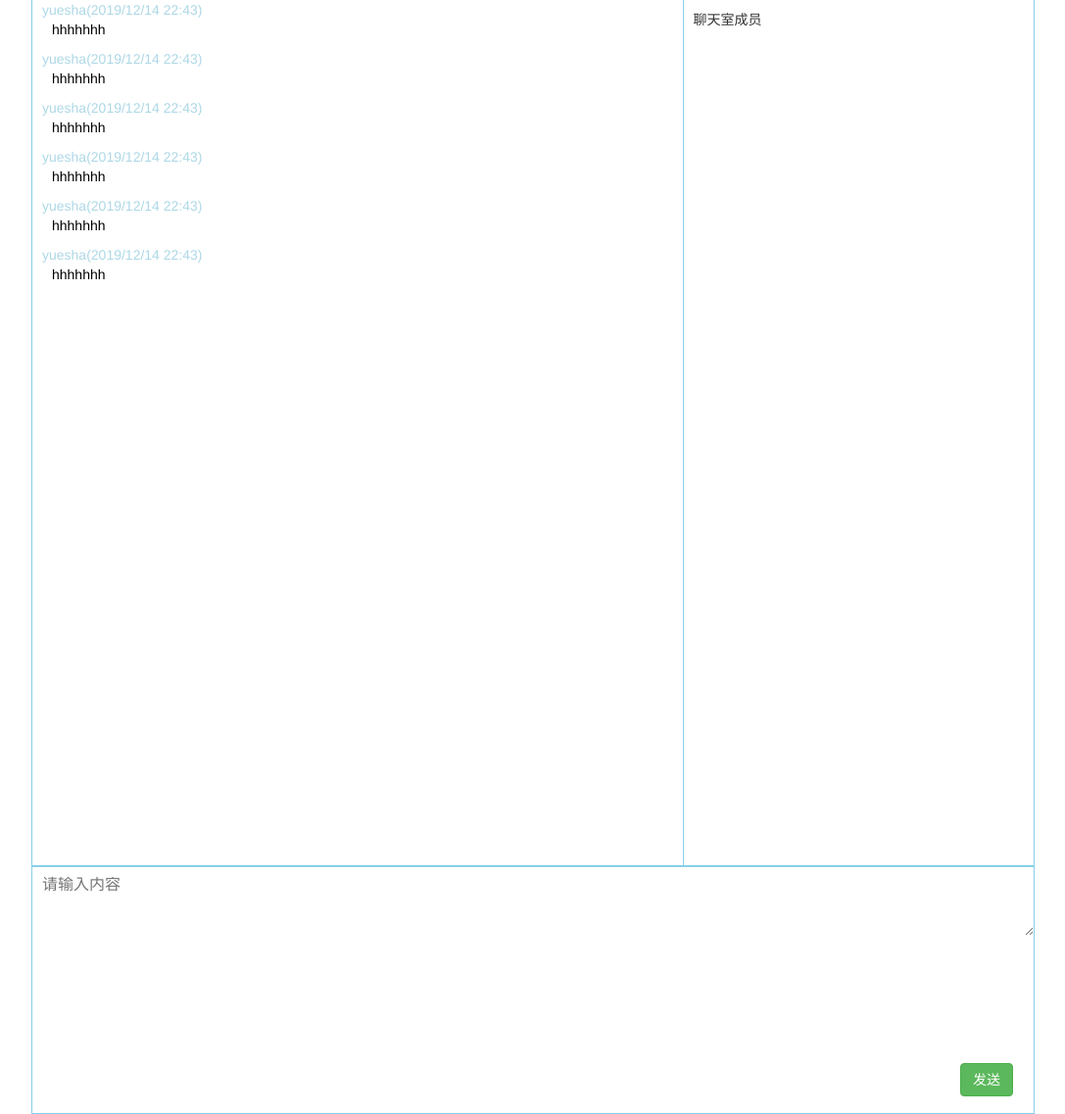
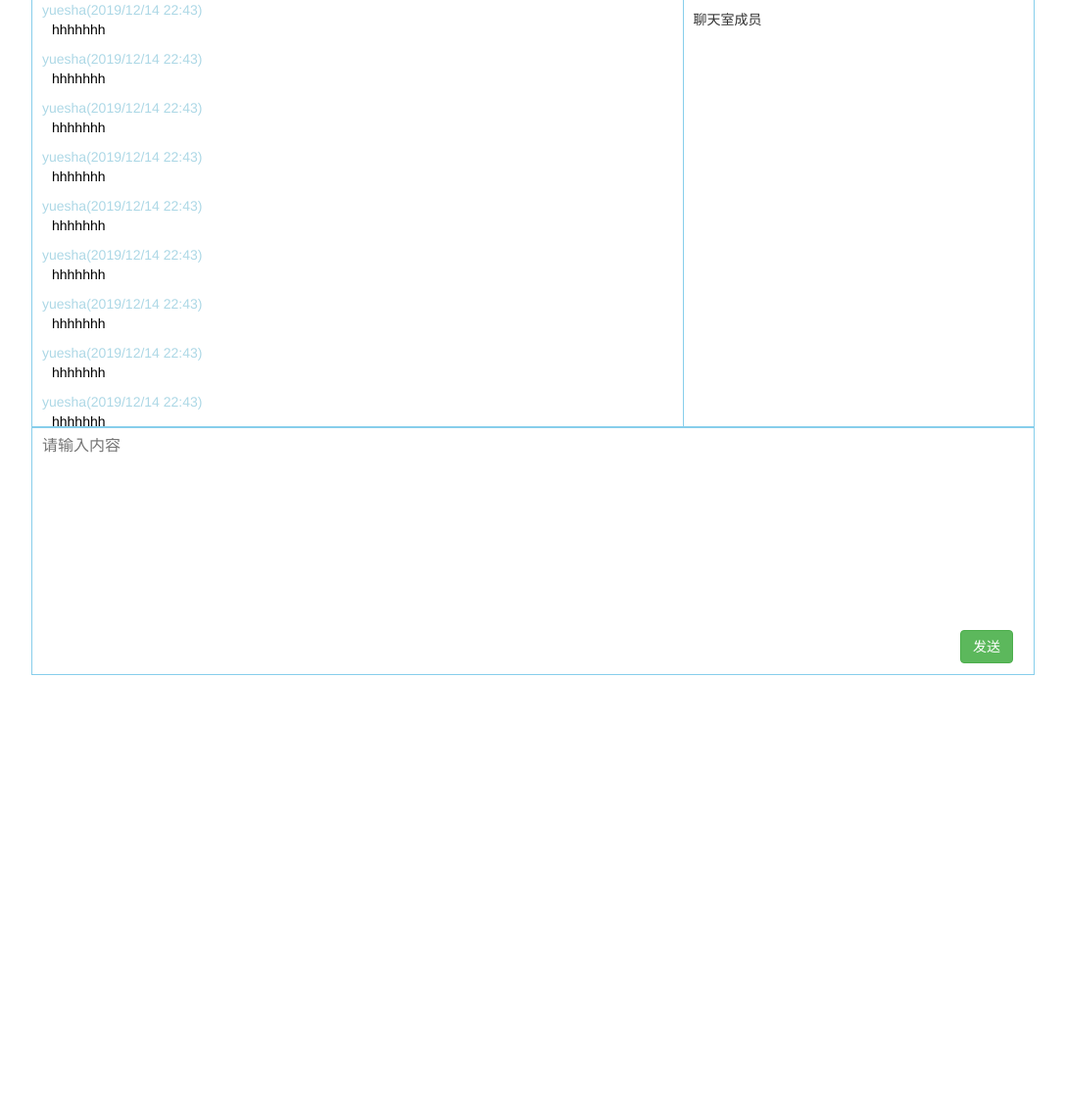
Before and after one commit to lyfdj/chatRoom, a PHP site: page /chatting.html in a window 1280 px wide. Shown: the part 128-1265 px from the top of the page at 98% size, without its empty margins (96-1183 px from the left). Run offline with PHP 8.4, Linux system fonts and the light colour scheme.

Commit message:
滚动条

```diff
--- a/chatting.html
+++ b/chatting.html
@@ -52,6 +52,83 @@
 				<p>hhhhhhh</p>
 			</div>
 		</div>
+		<div class="news">
+			<span>yuesha(2019/12/14 22:43)</span>
+			<div class="text">
+				<p>hhhhhhh</p>
+			</div>
+		</div>
+		<div class="news">
+			<span>yuesha(2019/12/14 22:43)</span>
+			<div class="text">
+				<p>hhhhhhh</p>
+			</div>
+		</div>
+		<div class="news">
+			<span>yuesha(2019/12/14 22:43)</span>
+			<div class="text">
+				<p>hhhhhhh</p>
+			</div>
+		</div>
+
+<div class="news">
+			<span>yuesha(2019/12/14 22:43)</span>
+			<div class="text">
+				<p>hhhhhhh</p>
+			</div>
+		</div>
+		<div class="news">
+			<span>yuesha(2019/12/14 22:43)</span>
+			<div class="text">
+				<p>hhhhhhh</p>
+			</div>
+		</div>
+		<div class="news">
+			<span>yuesha(2019/12/14 22:43)</span>
+			<div class="text">
+				<p>hhhhhhh</p>
+			</div>
+		</div>
+
+<div class="news">
+			<span>yuesha(2019/12/14 22:43)</span>
+			<div class="text">
+				<p>hhhhhhh</p>
+			</div>
+		</div>
+		<div class="news">
+			<span>yuesha(2019/12/14 22:43)</span>
+			<div class="text">
+				<p>hhhhhhh</p>
+			</div>
+		</div>
+		<div class="news">
+			<span>yuesha(2019/12/14 22:43)</span>
+			<div class="text">
+				<p>hhhhhhh</p>
+			</div>
+		</div>
+
+<div class="news">
+			<span>yuesha(2019/12/14 22:43)</span>
+			<div class="text">
+				<p>hhhhhhh</p>
+			</div>
+		</div>
+		<div class="news">
+			<span>yuesha(2019/12/14 22:43)</span>
+			<div class="text">
+				<p>hhhhhhh</p>
+			</div>
+		</div>
+		<div class="news">
+			<span>yuesha(2019/12/14 22:43)</span>
+			<div class="text">
+				<p>hhhhhhh</p>
+			</div>
+		</div>
+
+
 
 	</div>
 	<!-- 聊天室成员部分 -->
--- a/index.css
+++ b/index.css
@@ -16,7 +16,7 @@
 }
 .main{
 	width: 80vw;
-	height: 70vh;
+	height: 437px;
 	border: 1px solid skyblue;
 	margin: 0 auto;
 }
@@ -24,6 +24,7 @@
 	float: left;
 	width: 50vw;
 	height: 100%;
+	overflow: auto;
 }
 .left div{
 	margin-left: 10px;
@@ -40,6 +41,7 @@
 	width: 28vw;
 	height: 100%;
 	border-left: 1px solid skyblue;
+	overflow: auto;
 }
 .right p{
 	margin-top: 10px;
@@ -62,6 +64,7 @@
 	border: none;
 	font-size: 16px;
 	line-height: 16px;
+	resize: none;
 	outline:none;
 }
 .inputField textarea:hover{
@@ -73,5 +76,5 @@
 .footer .btn{
 	position: absolute;
 	right: 10px;
-	bottom: 8px;
+	bottom: 5px;
 }
```
